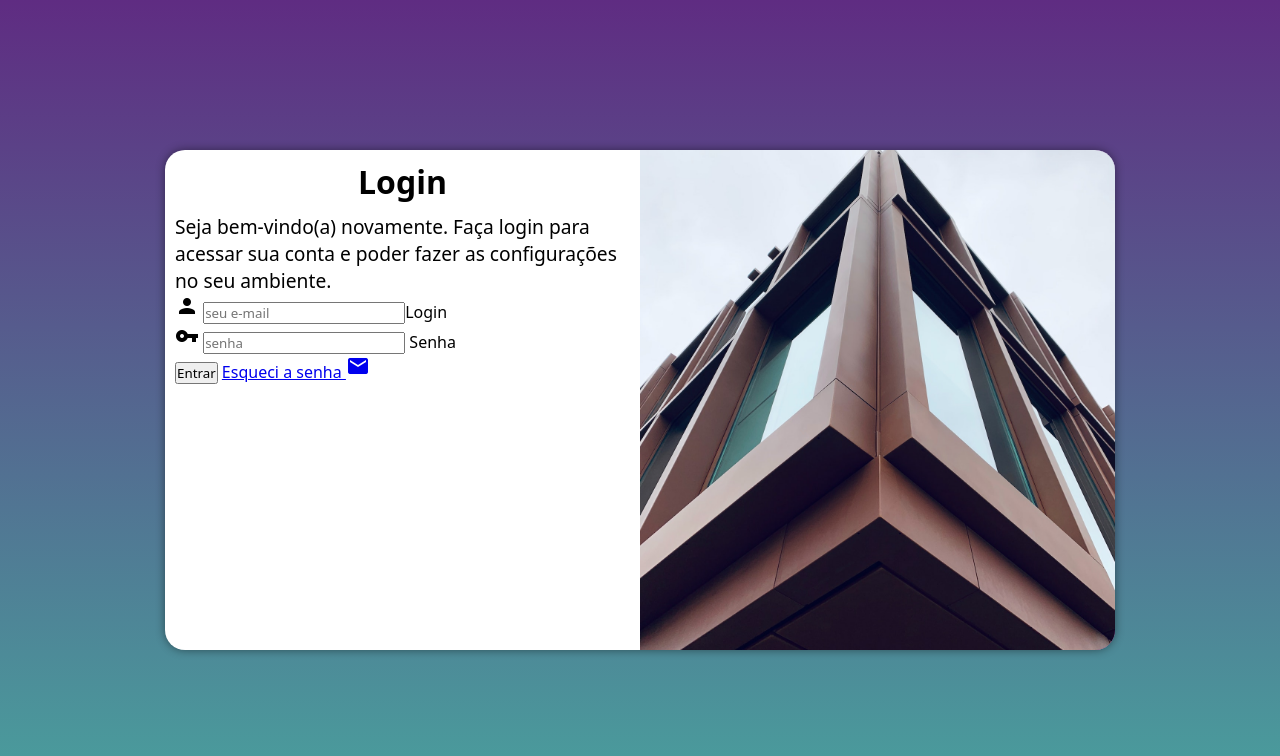
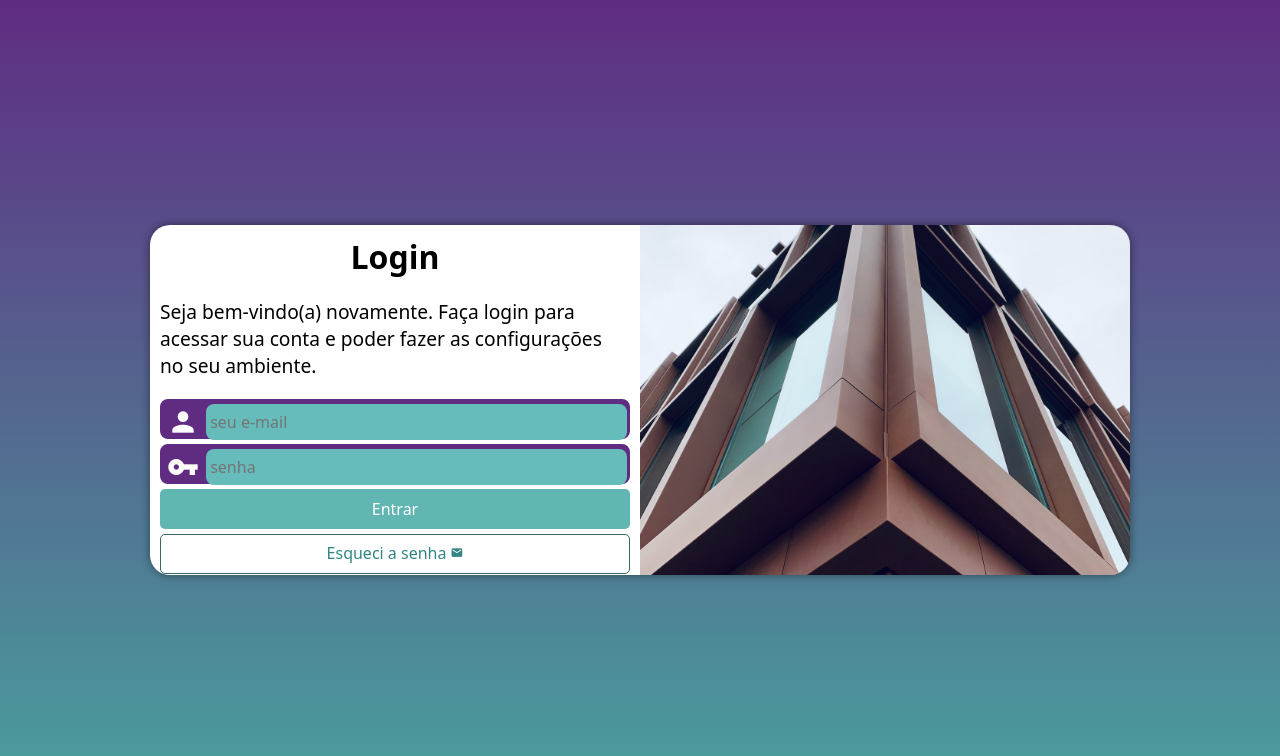
Before and after one commit to wilson0409roberto/projeto-login, a plain HTML site: page index.html in a window 1280 px wide. Drawn offline with Linux system fonts and the light colour scheme.

Commit message:
Atualização do Projeto Login

```diff
--- a/estilos/mediaquery.css
+++ b/estilos/mediaquery.css
@@ -19,7 +19,8 @@ Lilás: #5f2c82
         background-image: linear-gradient(to top, #49a09d, #5f2c82);
     }
     section#login {
-        width: 80%;
+        width: 90%;
+        height: 300px;
     }
     section#login > div#imagem {
         float: left;
@@ -37,7 +38,8 @@ Lilás: #5f2c82
         background-image: linear-gradient(to top, #49a09d, #5f2c82);
     }
     section#login {
-        width: 950px;
+        width: 980px;
+        height: 350px;
     }
     section#login > div#imagem {
         float: right;
@@ -53,5 +55,6 @@ Lilás: #5f2c82
     }
     div#formulario > p {
         font-size: 1.2em;
+        margin: 20px 0px;
     }
 }
--- a/estilos/style.css
+++ b/estilos/style.css
@@ -26,10 +26,8 @@ section#login {
     position: absolute;
     top: 50%;
     left: 50%;
-    transform: translate(-50%, -50%);
-    /*p/ fazer com que a tela de login fique no centro da página foram criadas as 4 linhas de cmd acima*/
     background-color: white;
-    width: 250px;
+    width: 300px;
     height: 500px;
     border-radius: 20px;
     overflow: hidden;
@@ -38,6 +36,8 @@ section#login {
     /*as 2 linhas de cmd abaixo são opcionais p/ haver uma transição de uma tela p/ outra*/
     transition: width .3s, height .03s;
     transition-timing-function: is;
+    transform: translate(-50%, -50%);
+    /*p/ fazer com que a tela de login fique no centro da página foram criadas as 4 linhas de cmd acima*/
 }
 section#login > div#imagem {
     display: block;
@@ -60,3 +60,69 @@ div#formulario > h1 {
 div#formulario > p {
     font-size: 0.8em;
 }
+form > div.campo {
+    background-color: #5f2c82;
+    border: 2px solid #5f2c82;
+    display: block;
+    width: 100%;
+    height: 40px;
+    margin: 5px 0px;
+    border-radius: 8px;
+}
+div.campo > label {
+    display: none;
+}
+div.campo > span {
+    color: white;
+    font-size: 2em;
+    width: 40px;
+    padding: 5px;
+}
+div.campo > input {
+    background-color: #65bcbb;
+    font-size: 1em;
+    width: calc(100% - 45px);
+    height: 100%;
+    border: 0px;
+    border-radius: 8px;
+    padding: 4px;
+    transform: translateY(-10px);
+}
+div.campo > input:focus-within {
+    background-color: white;
+}
+form > input[type=submit] {
+    display: block;
+    font-size: 1em;
+    width: 100%;
+    height: 40px;
+    margin-top: 5px;
+    background-color: #61b5b2;
+    color: white;
+    border: none;
+    border-radius: 5px;
+}
+form > input[type=submit]:hover {
+    background-color: #376766;
+    cursor: pointer;
+}
+form > a.botao {
+    display: block;
+    text-align: center;
+    font-size: 1em;
+    width: 100%;
+    height: 40px;
+    padding-top: 7px;
+    margin-top: 5px;
+    background-color: white;
+    color: #318582;
+    border: 1px solid #376766;
+    border-radius: 5px;
+    text-decoration: none;
+}
+form > a.botao > i {
+    font-size: .8em;
+}
+form > a.botao:hover {
+    background-color: #318582;
+}
--- a/index.html
+++ b/index.html
@@ -22,7 +22,7 @@
                 <form action="login.php" method="post" autocomplete="on">
                     <div class="campo">
                         <span class="material-icons">person</span>
-                        <input type="email" name="login" id="ilogin" placeholder="seu e-mail" autocomplete="email" required maxlength="30>
+                        <input type="email" name="login" id="ilogin" placeholder="seu e-mail" autocomplete="email" required maxlength="30">
                         <label for="ilogin">Login</label>
                     </div>
                     <div class="campo">
@@ -33,7 +33,7 @@
                     <input type="submit" value="Entrar">
                     <!--poderia ser assim:
                     <button>Esqueci a senha</button>, mas por questão prática, p/ não entrar em JavaScript, será feita com um link -->
-                    <a href="esqueci.html">
+                    <a href="esqueci.html" class="botao">
                         Esqueci a senha <i class="material-icons">mail</i>
                     </a>
                 </form>
```
